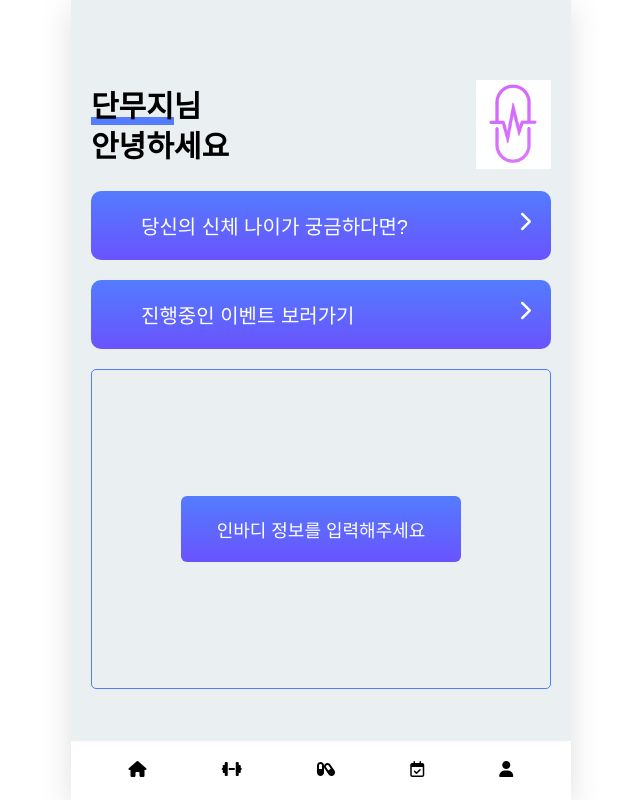
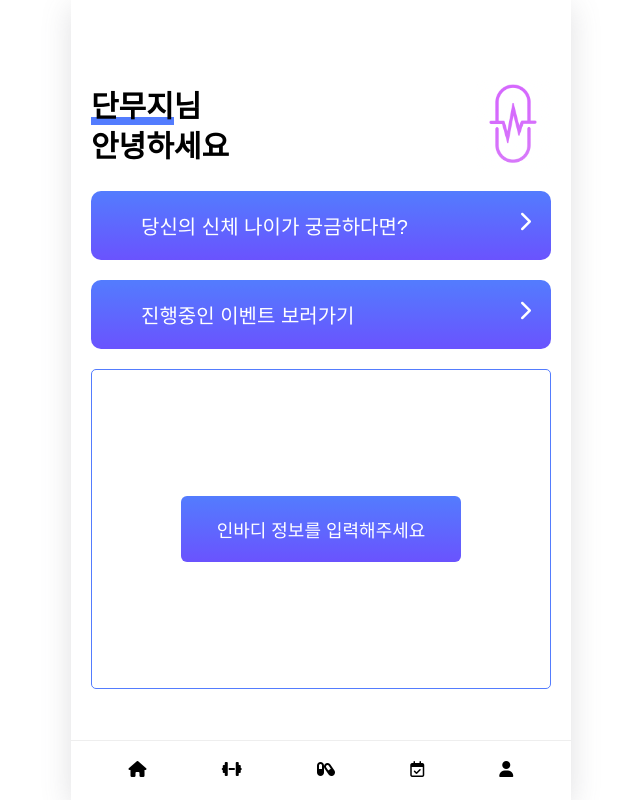
Before and after one commit to rkarud1234/Health-And-Pills, a React (Create React App) app in the folder FE/: page / in a window 1280 px wide. Shown: the whole page, without its empty margins (319-959 px from the left). Built offline with nearby package versions, Linux system fonts and the light colour scheme; some icons are missing.

Commit message:
Design : backGround color 변경

```diff
--- a/FE/src/App.css
+++ b/FE/src/App.css
@@ -3,7 +3,7 @@
 }
 
 .App {
-  background-color: #eaeff1;
+  background-color: #fff;
   min-height: 100vh;
   width: 100%;
   max-width: 500px;
```
